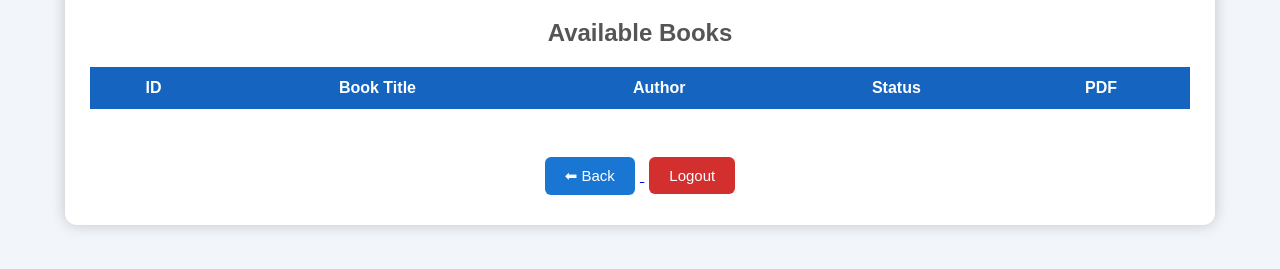
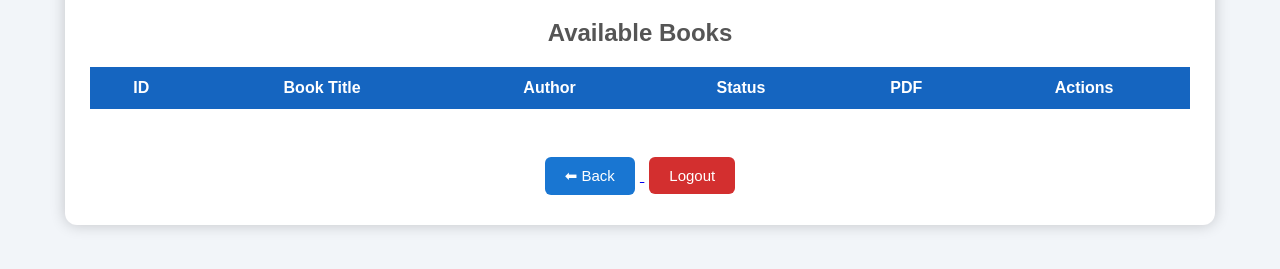
Before and after one commit to shamitakulkarni/Library-Management-System, a website built with Vite: page Frontend/library-management-frontend/view-book.html in a window 1280 px wide. Shown: the part 127-396 px from the top of the page. Built offline with nearby package versions, Linux system fonts and the light colour scheme; no server answers; sample sign-in values are in the browser's storage.

Commit message:
Add 'Actions' column to view-book table

```diff
--- a/Frontend/library-management-frontend/view-book.html
+++ b/Frontend/library-management-frontend/view-book.html
@@ -22,6 +22,7 @@
                 <th>Author</th>
                 <th>Status</th>
                 <th>PDF</th>
+                <th>Actions</th>
             </tr>
         </thead>
         <tbody id="bookFields"></tbody>
```
